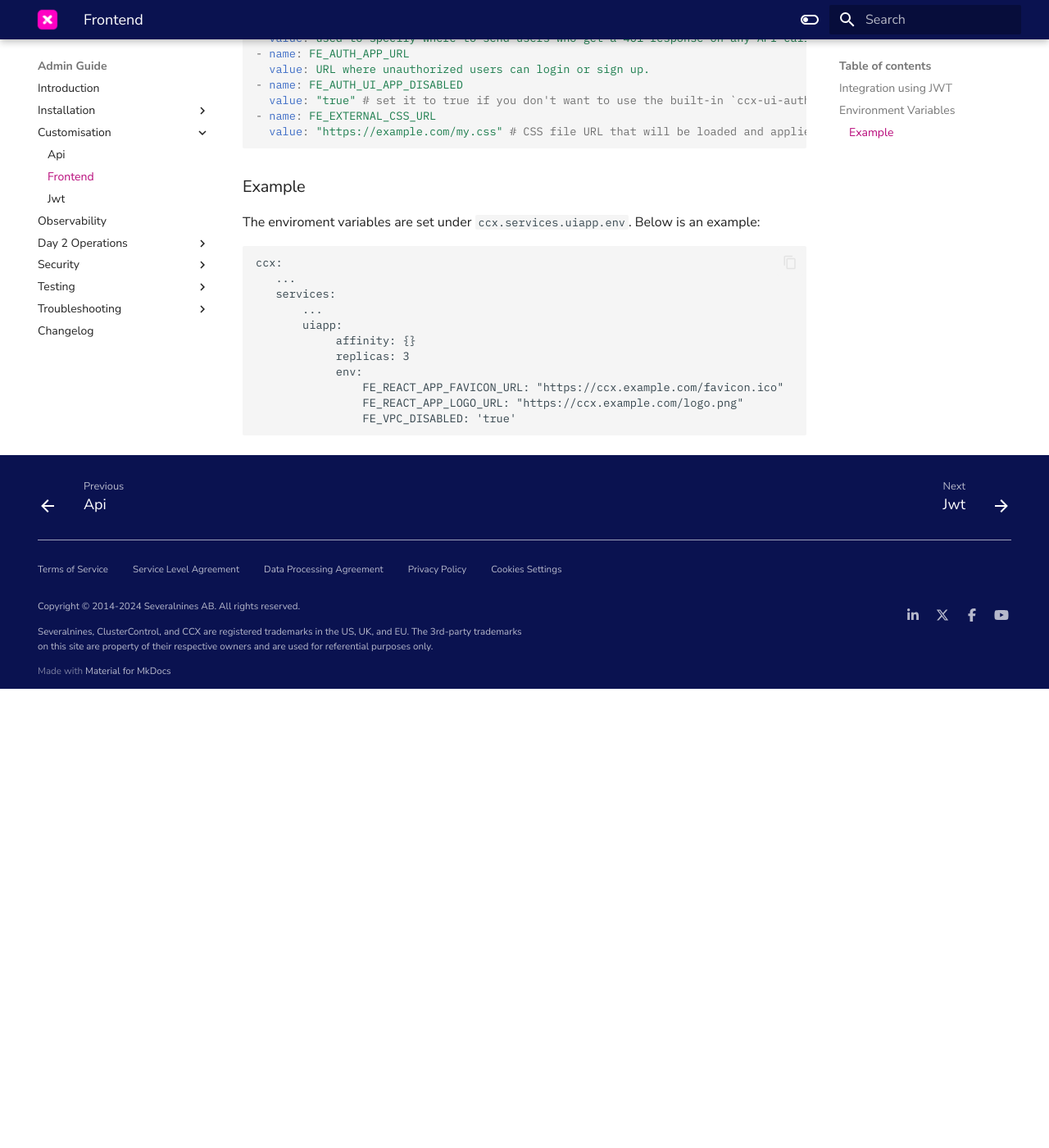
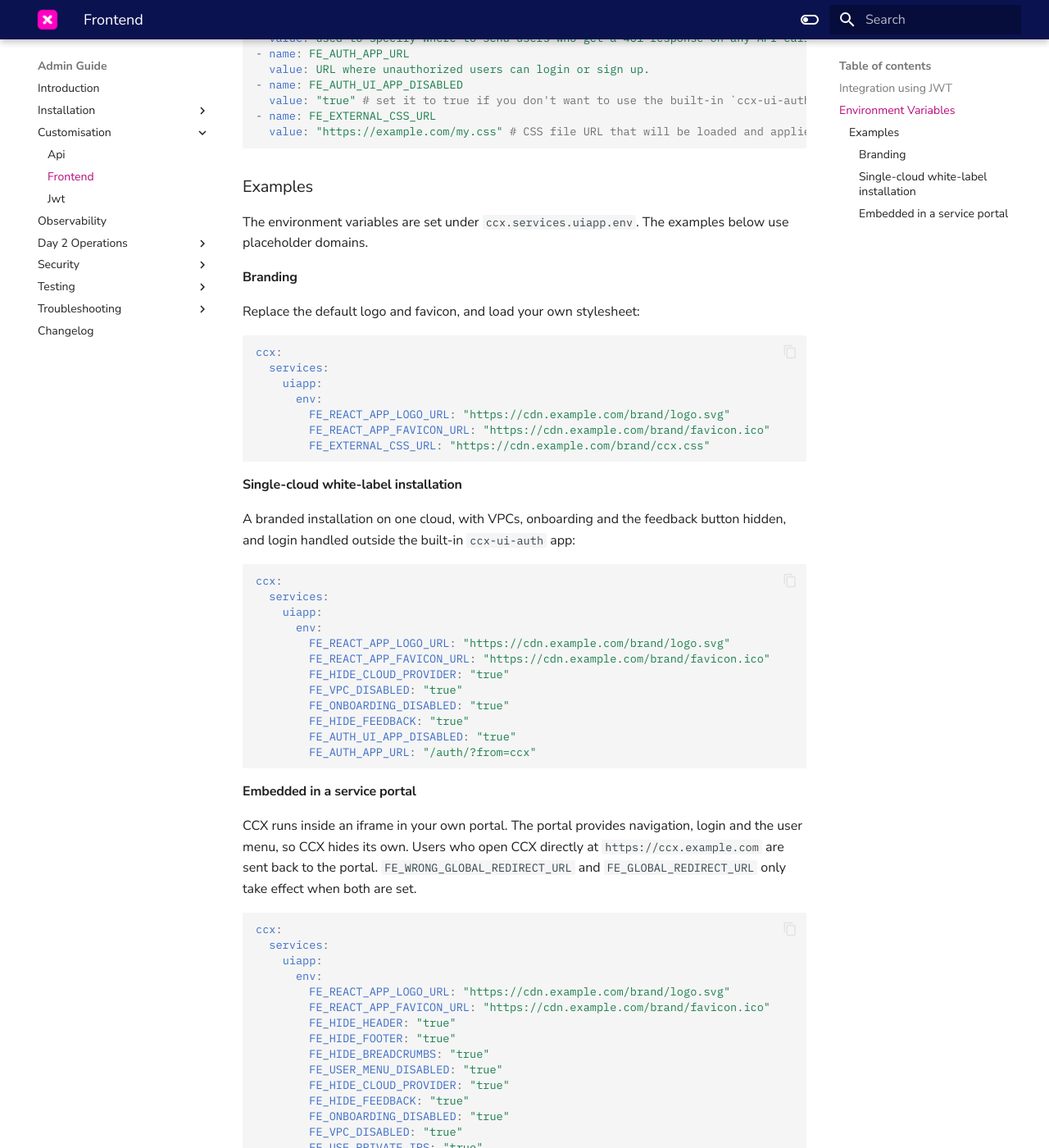
Before and after one commit to severalnines/ccx-docs, an MkDocs documentation site: the page built from docs/admin/Customisation/Frontend.md, in a window 1280 px wide and 1400 px high, scrolled down 1062 px. Shown: the whole window at 82% size. Built offline with MkDocs 1.6.1 and Material for MkDocs 9.7.7, drawn with Linux system fonts in a browser that asks for light colours; comment, search, counter and statistics services are not loaded; before the commit the page ends 1902 px from its top, so only the background shows below that; some of the changed text lies outside the part shown.

Commit message:
CCX-6219 Add frontend configuration examples
Replace the single example with three based on real installation
patterns: branding, a single-cloud white-label installation, and CCX
embedded in a service portal. All domains are placeholders.

Co-Authored-By: Claude Opus 5.5 (1M context) <noreply@anthropic.com>

````diff
--- a/docs/admin/Customisation/Frontend.md
+++ b/docs/admin/Customisation/Frontend.md
@@ -50,20 +50,66 @@ A number of variables is used to control the frontend. The enviroment variables
   value: "https://example.com/my.css" # CSS file URL that will be loaded and applied to the CCX UI, might be useful for theming/visual customisatons. Could also break the layout if not used with caution.
 ```
 
-### Example
+### Examples
 
-The enviroment variables are set under `ccx.services.uiapp.env`. Below is an example:
+The environment variables are set under `ccx.services.uiapp.env`. The examples below use placeholder domains.
 
+#### Branding
+
+Replace the default logo and favicon, and load your own stylesheet:
+
+```yaml
+ccx:
+  services:
+    uiapp:
+      env:
+        FE_REACT_APP_LOGO_URL: "https://cdn.example.com/brand/logo.svg"
+        FE_REACT_APP_FAVICON_URL: "https://cdn.example.com/brand/favicon.ico"
+        FE_EXTERNAL_CSS_URL: "https://cdn.example.com/brand/ccx.css"
 ```
+
+#### Single-cloud white-label installation
+
+A branded installation on one cloud, with VPCs, onboarding and the feedback button hidden, and login handled outside the built-in `ccx-ui-auth` app:
+
+```yaml
 ccx:
-   ...
-   services:
-       ...
-       uiapp:
-            affinity: {}
-            replicas: 3
-            env:
-                FE_REACT_APP_FAVICON_URL: "https://ccx.example.com/favicon.ico"
-                FE_REACT_APP_LOGO_URL: "https://ccx.example.com/logo.png"
-                FE_VPC_DISABLED: 'true'
+  services:
+    uiapp:
+      env:
+        FE_REACT_APP_LOGO_URL: "https://cdn.example.com/brand/logo.svg"
+        FE_REACT_APP_FAVICON_URL: "https://cdn.example.com/brand/favicon.ico"
+        FE_HIDE_CLOUD_PROVIDER: "true"
+        FE_VPC_DISABLED: "true"
+        FE_ONBOARDING_DISABLED: "true"
+        FE_HIDE_FEEDBACK: "true"
+        FE_AUTH_UI_APP_DISABLED: "true"
+        FE_AUTH_APP_URL: "/auth/?from=ccx"
 ```
+
+#### Embedded in a service portal
+
+CCX runs inside an iframe in your own portal. The portal provides navigation, login and the user menu, so CCX hides its own. Users who open CCX directly at `https://ccx.example.com` are sent back to the portal. `FE_WRONG_GLOBAL_REDIRECT_URL` and `FE_GLOBAL_REDIRECT_URL` only take effect when both are set.
+
+```yaml
+ccx:
+  services:
+    uiapp:
+      env:
+        FE_REACT_APP_LOGO_URL: "https://cdn.example.com/brand/logo.svg"
+        FE_REACT_APP_FAVICON_URL: "https://cdn.example.com/brand/favicon.ico"
+        FE_HIDE_HEADER: "true"
+        FE_HIDE_FOOTER: "true"
+        FE_HIDE_BREADCRUMBS: "true"
+        FE_USER_MENU_DISABLED: "true"
+        FE_HIDE_CLOUD_PROVIDER: "true"
+        FE_HIDE_FEEDBACK: "true"
+        FE_ONBOARDING_DISABLED: "true"
+        FE_VPC_DISABLED: "true"
+        FE_USE_PRIVATE_IPS: "true"
+        FE_EULA: "true"
+        FE_EULA_URL: "https://portal.example.com/eula"
+        FE_AUTH_REDIRECT_URL: "https://portal.example.com/"
+        FE_WRONG_GLOBAL_REDIRECT_URL: "https://ccx.example.com"
+        FE_GLOBAL_REDIRECT_URL: "https://portal.example.com/"
+```
````
